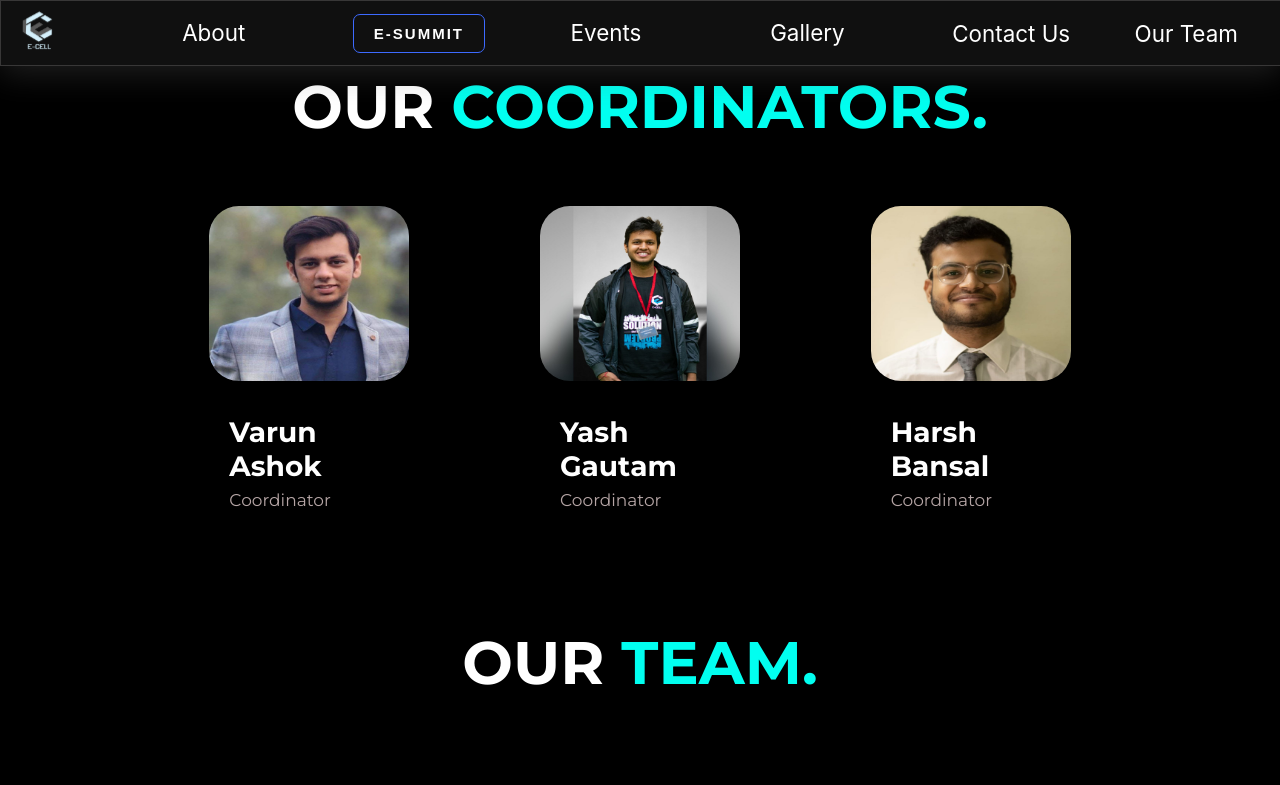
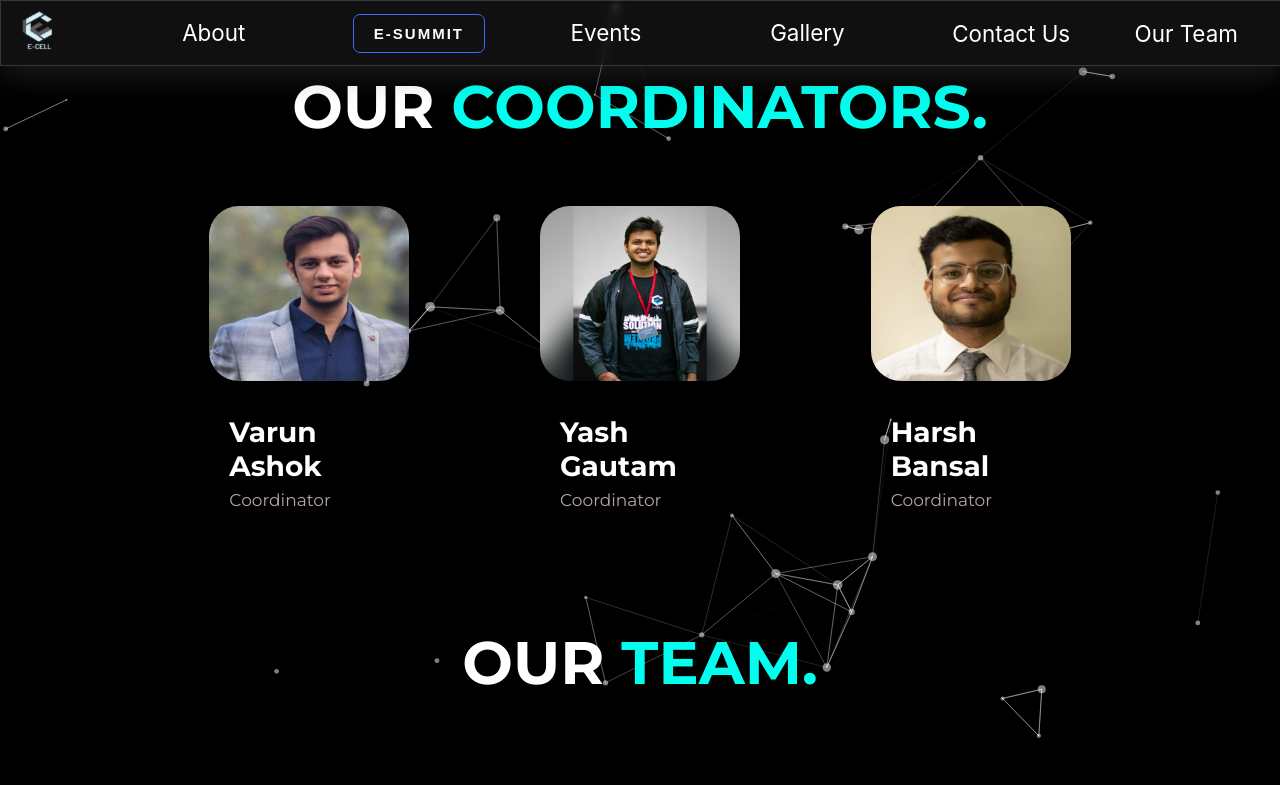
Before and after one commit to Pranjal-231003/E-Cell-Website, a React (Create React App) app in the folder frontend/: page /team in a window 1280 px wide. Shown: the top 785 px of the page. Built offline with nearby package versions, Linux system fonts and the light colour scheme; grey boxes are pictures that could not be loaded.

Commit message:
particle and minor changes

```diff
--- a/frontend/package.json
+++ b/frontend/package.json
@@ -7,9 +7,12 @@
     "@testing-library/jest-dom": "^5.17.0",
     "@testing-library/react": "^13.4.0",
     "@testing-library/user-event": "^13.5.0",
+    "@tsparticles/react": "^3.0.0",
+    "@tsparticles/slim": "^3.0.2",
     "body-parser": "^1.20.2",
     "emailjs-com": "^3.2.0",
     "express": "^4.18.2",
+    "framer-motion": "^10.16.16",
     "nodemailer": "^6.9.7",
     "react": "^18.2.0",
     "react-dom": "^18.2.0",
--- a/frontend/src/App.css
+++ b/frontend/src/App.css
@@ -3,3 +3,8 @@
 body {
     background: black;
 }
+
+#tsparticles {
+    position: absolute;
+    z-index: -1000;
+}
--- a/frontend/src/App.js
+++ b/frontend/src/App.js
@@ -1,4 +1,4 @@
-import React, { useEffect, useState } from 'react';
+import React, { useEffect, useState, useMemo } from 'react';
 import './App.css';
 import AboutUs from './components/AboutUs/AboutUs.js';
 import ESummit from './components/ESummit/ESummit.js';
@@ -10,18 +10,26 @@ import Contact from './components/Contact/Contact.jsx';
 import Event from './components/Events.jsx';
 import Team from './components/Team/Team.jsx';
 import Footer from './components/Footer/Footer.jsx';
+import {motion} from "framer-motion";
+import Preloader2 from './components/preloader2/Preloader2.jsx';
 import { Toaster } from "react-hot-toast";
 import {
   BrowserRouter as Router,
   Route,
   Routes,
 } from "react-router-dom";
+import Particles, { initParticlesEngine } from "@tsparticles/react";
+// import { loadAll } from "@/tsparticles/all"; // if you are going to use `loadAll`, install the "@tsparticles/all" package too.
+// import { loadFull } from "tsparticles"; // if you are going to use `loadFull`, install the "tsparticles" package too.
+import { loadSlim } from "@tsparticles/slim"; // if you are going to use `loadSlim`, install the "@tsparticles/slim" package too.
+// import { loadBasic } from "@tsparticles/basic"; // if you are going to use `loadBasic`, install the "@tsparticles/basic" package too.
 
 function App() {
   const [loader, setLoader] = useState(true);
   const [mountainMoved, setMountainMoved] = useState(false);
   const [showESummit, setShowESummit] = useState(false);
   const [hideOtherSections, setHideOtherSections] = useState(true);
+
 
   useEffect(() => {
     const timeout = setTimeout(() => {
@@ -43,6 +51,97 @@ function App() {
       document.body.classList.remove('preloader-active');
     }
   }, [loader]);
+  const [init, setInit] = useState(false);
+
+  // this should be run only once per application lifetime
+  useEffect(() => {
+    initParticlesEngine(async (engine) => {
+      // you can initiate the tsParticles instance (engine) here, adding custom shapes or presets
+      // this loads the tsparticles package bundle, it's the easiest method for getting everything ready
+      // starting from v2 you can add only the features you need reducing the bundle size
+      //await loadAll(engine);
+      //await loadFull(engine);
+      await loadSlim(engine);
+      //await loadBasic(engine);
+    }).then(() => {
+      setInit(true);
+    });
+  }, []);
+
+  const particlesLoaded = (container) => {
+    console.log(container);
+  };
+
+  const options = useMemo(
+    () => ({
+      background: {
+        color: {
+          value: "black",
+        },
+      },
+      fpsLimit: 120,
+      interactivity: {
+        events: {
+          onClick: {
+            enable: true,
+            mode: "push",
+          },
+          onHover: {
+            enable: true,
+            mode: "repulse",
+          },
+        },
+        modes: {
+          push: {
+            quantity: 4,
+          },
+          repulse: {
+            distance: 200,
+            duration: 0.4,
+          },
+        },
+      },
+      particles: {
+        color: {
+          value: "#ffffff",
+        },
+        links: {
+          color: "#ffffff",
+          distance: 150,
+          enable: true,
+          opacity: 0.5,
+          width: 1,
+        },
+        move: {
+          direction: "none",
+          enable: true,
+          outModes: {
+            default: "bounce",
+          },
+          random: false,
+          speed: 6,
+          straight: false,
+        },
+        number: {
+          density: {
+            enable: true,
+          },
+          value: 40,
+        },
+        opacity: {
+          value: 0.5,
+        },
+        shape: {
+          type: "circle",
+        },
+        size: {
+          value: { min: 1, max: 5 },
+        },
+      },
+      detectRetina: true,
+    }),
+    [],
+  );
 
   return (
     <>
@@ -56,9 +155,13 @@ function App() {
         <Routes>
           {/* <Route path="/" element={<Profile />} /> */}
           <Route path="/" element={<div id='home'><Landingpage />
-            <AboutUs /> <Event /> <Gallery />  <Footer /></div>} />
+            <AboutUs /> <Event /> <Gallery /> <Footer /><Particles
+        id="tsparticles"
+        particlesLoaded={particlesLoaded}
+        options={options}
+      /></div>} />
 
-          <Route path="/esummit" element={<ESummit />} />
+          <Route path="/esummit" element={<><ESummit /></>} />
           <Route path="/contact" element={<Contact />} />
           <Route path="/team" element={<Team />} />
           {/* <Route exact path="/Admin/ViewEvents" element={<ViewEvents />} />  */}
--- a/frontend/src/components/Team/Team.css
+++ b/frontend/src/components/Team/Team.css
@@ -32,7 +32,7 @@
     text-align: left;
     width: 200px;
     transition: transform 0.3s ease-in-out;
-
+    object-fit: cover;
   }
 
   .team-icons{
@@ -130,6 +130,10 @@
     flex-wrap: wrap;
     margin: 0% 10%;
     width: 60%;
+}
+
+#tsparticles {
+  z-index: -1;
 }
 
 .team-details1 .team-info{
--- a/frontend/src/components/Team/Team.jsx
+++ b/frontend/src/components/Team/Team.jsx
@@ -14,6 +14,12 @@ import Mitali from '../assets/Team/IMG-20230909-WA0082~2.jpg';
 import AdityaN from '../assets/Team/m2.jpeg';
 // import { FaLinkedin } from "react-icons/fa";
 // import { SiGmail } from "react-icons/si";
+import { useEffect, useMemo, useState } from "react";
+import Particles, { initParticlesEngine } from "@tsparticles/react";
+// import { loadAll } from "@/tsparticles/all"; // if you are going to use `loadAll`, install the "@tsparticles/all" package too.
+// import { loadFull } from "tsparticles"; // if you are going to use `loadFull`, install the "tsparticles" package too.
+import { loadSlim } from "@tsparticles/slim"; // if you are going to use `loadSlim`, install the "@tsparticles/slim" package too.
+// import { loadBasic } from "@tsparticles/basic"; // if you are going to use `loadBasic`, install the "@tsparticles/basic" package too.
 
 const teamMembers = [
   { id: 1, name: 'Varun Ashok', title: 'Coordinator', photo: Varun,gmail: '22ucc056@lnmiit.ac.in',linkedin:'https://www.linkedin.com/in/varun-andaluri-813160225/' },
@@ -32,12 +38,105 @@ const teamMembers = [
 ];
 
 const Team = () => {
+  const [init, setInit] = useState(false);
+
+  // this should be run only once per application lifetime
+  useEffect(() => {
+    initParticlesEngine(async (engine) => {
+      // you can initiate the tsParticles instance (engine) here, adding custom shapes or presets
+      // this loads the tsparticles package bundle, it's the easiest method for getting everything ready
+      // starting from v2 you can add only the features you need reducing the bundle size
+      //await loadAll(engine);
+      //await loadFull(engine);
+      await loadSlim(engine);
+      //await loadBasic(engine);
+    }).then(() => {
+      setInit(true);
+    });
+  }, []);
+
+  const particlesLoaded = (container) => {
+    console.log(container);
+  };
+
+  const options = useMemo(
+    () => ({
+      background: {
+        color: {
+          value: "black",
+        },
+      },
+      fpsLimit: 120,
+      interactivity: {
+        events: {
+          onClick: {
+            enable: true,
+            mode: "push",
+          },
+          onHover: {
+            enable: true,
+            mode: "repulse",
+          },
+        },
+        modes: {
+          push: {
+            quantity: 4,
+          },
+          repulse: {
+            distance: 200,
+            duration: 0.4,
+          },
+        },
+      },
+      particles: {
+        color: {
+          value: "#ffffff",
+        },
+        links: {
+          color: "#ffffff",
+          distance: 150,
+          enable: true,
+          opacity: 0.5,
+          width: 1,
+        },
+        move: {
+          direction: "none",
+          enable: true,
+          outModes: {
+            default: "bounce",
+          },
+          random: false,
+          speed: 6,
+          straight: false,
+        },
+        number: {
+          density: {
+            enable: true,
+          },
+          value: 80,
+        },
+        opacity: {
+          value: 0.5,
+        },
+        shape: {
+          type: "circle",
+        },
+        size: {
+          value: { min: 1, max: 5 },
+        },
+      },
+      detectRetina: true,
+    }),
+    [],
+  );
 
   const group1 = teamMembers.filter(member => member.id >= 3 && member.id <= 5);
   const group2 = teamMembers.filter(member => member.id >= 6 && member.id <= 8);
 
   return (
+
     <div className="team-container" id='team'>
+
       <h1>OUR <span  className="text-team">COORDINATORS.</span></h1>
       <div className="team-row">
         {teamMembers.slice(0, 3).map((member) => (
@@ -67,6 +166,11 @@ const Team = () => {
             <TeamCard key={member.id} {...member} />
           ))}
           </div>
+          <Particles
+        id="tsparticles"
+        particlesLoaded={particlesLoaded}
+        options={options}
+      />
     </div>
     // </div>
   );
--- a/frontend/src/components/assets/css/Landingpage.css
+++ b/frontend/src/components/assets/css/Landingpage.css
@@ -40,7 +40,7 @@
   flex-direction: column;
   height: 100vh;
   width: 100%;
-  background-color: black;
+  /* background-color: black; */
   z-index: 0;
   overflow:hidden;
   text-align: center;
--- a/frontend/src/components/assets/css/Navbar.css
+++ b/frontend/src/components/assets/css/Navbar.css
@@ -35,7 +35,7 @@
   color: white;
   font-size: 1.4rem;
   padding: 0.7rem;
-  margin-right: 2rem;
+  margin-right: 1.5rem;
 }
 
 .nav-icon {
--- a/frontend/src/components/gallery/Gallery.css
+++ b/frontend/src/components/gallery/Gallery.css
@@ -4,9 +4,15 @@
   display: flex;
   justify-content: center;
   align-items: flex-end;
-  height: 100vh;
-  margin-top: 4rem;
+  height: 140vh;
+  margin-bottom: 0.25rem;
   /* background-color: aliceblue; */
+}
+
+@media (max-width: 767px)  {
+  .gallery-container {
+    height: 90vh !important;
+  }
 }
 
 .tv-container {
--- /dev/null
+++ b/frontend/src/components/preloader2/Preloader2.css
@@ -0,0 +1,44 @@
+.preb {
+    height: 100%;
+    color: #000;
+    z-index: 999;
+    width: 100%;
+  }
+
+
+.loader {
+    position: relative;
+    display: flex;
+    align-items: center;
+    justify-content: center;
+  }
+
+  .loader::before,
+  .loader::after {
+    position: absolute;
+    content: "";
+    height: 8em;
+    width: 8em;
+    border: 1em solid #0060fa;
+    border-radius: 50%;
+    animation: loader_79178 2s linear infinite;
+  }
+
+  .loader::after {
+    opacity: 0;
+    animation-delay: 1s;
+  }
+
+  @keyframes loader_79178 {
+    0% {
+      border: 1em solid #0060fa;
+      transform: scale(0);
+      opacity: 1;
+    }
+
+    100% {
+      border: 0 solid #0060fa;
+      transform: scale(1);
+      opacity: 0;
+    }
+  }
--- /dev/null
+++ b/frontend/src/components/preloader2/Preloader2.jsx
@@ -0,0 +1,12 @@
+import React from 'react';
+import "./Preloader2.css"; // Import the CSS code
+
+const Preloader2 = () => {
+  return (
+    <div class ="preb">
+    <div class="loader"></div>
+    </div>
+  );
+};
+
+export default Preloader2;
```
Also changed, not shown: frontend/src/components/Events.jsx (+22 -2 lines), frontend/src/components/Footer/Footer.jsx (+19 -2 lines), 2 other files (tests, documents, lock files or other folders).
